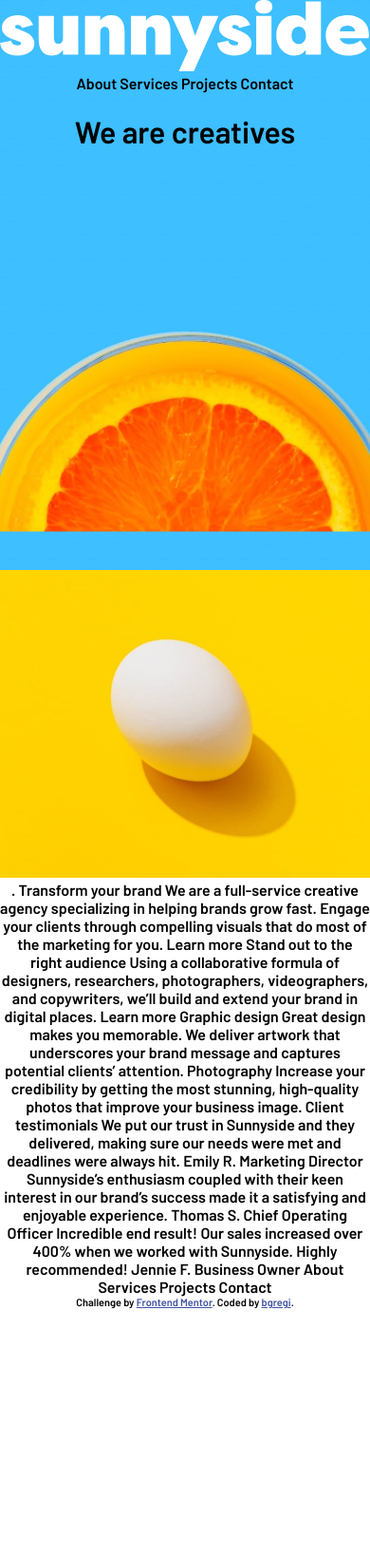
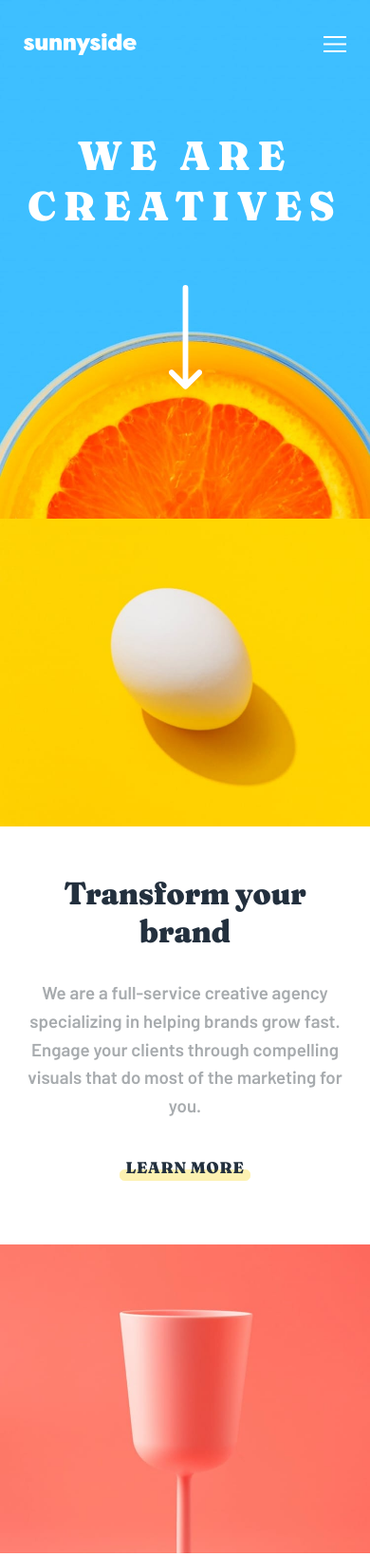
Before and after one commit to bgregi/fm-sunnyside-landing-page, a plain HTML site: page index.html in a window 390 px wide. Shown: the top 1639 px of the page at 95% size. Before the commit the page ends 1377 px from the top, so only its background shows below. Drawn offline with Linux system fonts and the light colour scheme.

Commit message:
Working on mobile CSS and HTML

```diff
--- a/index.html
+++ b/index.html
@@ -14,50 +14,81 @@
         <link rel="stylesheet" href="styles.css" />
 
         <title>Frontend Mentor | Sunnyside agency landing page</title>
-
-        <!-- Feel free to remove these styles or customise in your own stylesheet 👍 -->
-        <style>
-            .attribution {
-                font-size: 11px;
-                text-align: center;
-            }
-            .attribution a {
-                color: hsl(228, 45%, 44%);
-            }
-        </style>
     </head>
     <body>
         <div class="orange">
             <header>
-                <img src="images/logo.svg" alt="Sunnyside Logo" id="logo">
-                <div class="menu">
-                    About Services Projects Contact
+                <div class="top-header">
+                    <img
+                        src="images/logo.svg"
+                        alt="Sunnyside Logo"
+                        id="sunnyside-logo"
+                    />
+                    <img
+                        src="images/icon-hamburger.svg"
+                        alt="Menu"
+                        id="menu-img"
+                    />
                 </div>
+                <div class="menu">About Services Projects Contact</div>
             </header>
             <h1>We are creatives</h1>
+            <img
+                src="images/icon-arrow-down.svg"
+                alt="Arrow Down"
+                id="arrow-down"
+            />
         </div>
-        <div class="egg">
-            <img src="images/mobile/image-transform.jpg" alt="Egg" id="egg">
+        <div class="transform">
+            <img src="images/mobile/image-transform.jpg" alt="Egg" id="egg" />
+            <h2>Transform your brand</h2>
+            <p>
+                We are a full-service creative agency specializing in helping
+                brands grow fast. Engage your clients through compelling visuals
+                that do most of the marketing for you.
+            </p>
+            <h3>
+                Learn more
+                <div class="underline yellow"></div>
+            </h3>
         </div>
-        .
-         Transform your brand We
-        are a full-service creative agency specializing in helping brands grow
-        fast. Engage your clients through compelling visuals that do most of the
-        marketing for you. Learn more Stand out to the right audience Using a
-        collaborative formula of designers, researchers, photographers,
-        videographers, and copywriters, we’ll build and extend your brand in
-        digital places. Learn more Graphic design Great design makes you
-        memorable. We deliver artwork that underscores your brand message and
-        captures potential clients’ attention. Photography Increase your
-        credibility by getting the most stunning, high-quality photos that
-        improve your business image. Client testimonials We put our trust in
-        Sunnyside and they delivered, making sure our needs were met and
-        deadlines were always hit. Emily R. Marketing Director Sunnyside’s
-        enthusiasm coupled with their keen interest in our brand’s success made
-        it a satisfying and enjoyable experience. Thomas S. Chief Operating
-        Officer Incredible end result! Our sales increased over 400% when we
-        worked with Sunnyside. Highly recommended! Jennie F. Business Owner
-        About Services Projects Contact
+        <div class="stand-out">
+            <img
+                src="images/mobile/image-stand-out.jpg"
+                alt="Stand out"
+                id="stand-out"
+            />
+            <h2>Stand out to the right audience</h2>
+            <p>
+                Using a collaborative formula of designers, researchers,
+                photographers, videographers, and copywriters, we’ll build and
+                extend your brand in digital places.
+            </p>
+            <h3>
+                Learn more
+                <div class="underline red"></div>
+            </h3>
+
+        </div>
+        <div class="graphic-design">
+            <h2 class="smaller-h2">
+                Graphic Design
+            </h2>
+            <p class="smaller-p">
+                Great design makes you memorable. We deliver
+                artwork that underscores your brand message and captures potential
+                clients’ attention.
+            </p>
+        </div>
+        Photography Increase your credibility by getting the
+        most stunning, high-quality photos that improve your business image.
+        Client testimonials We put our trust in Sunnyside and they delivered,
+        making sure our needs were met and deadlines were always hit. Emily R.
+        Marketing Director Sunnyside’s enthusiasm coupled with their keen
+        interest in our brand’s success made it a satisfying and enjoyable
+        experience. Thomas S. Chief Operating Officer Incredible end result! Our
+        sales increased over 400% when we worked with Sunnyside. Highly
+        recommended! Jennie F. Business Owner About Services Projects Contact
 
         <div class="attribution">
             Challenge by
--- a/styles.scss
+++ b/styles.scss
@@ -45,8 +45,12 @@ $white: hsl(0, 0%, 100%);
     src: url(fonts/Barlow-SemiBold.ttf);
 }
 @font-face {
-    font-family: Fraunces;
+    font-family: Fraunces Variable;
     src: url(fonts/Fraunces-VariableFont_SOFT\,WONK\,opsz\,wght.ttf);
+}
+@font-face {
+    font-family: Fraunces Bold;
+    src: url(fonts/Fraunces_72pt_Soft-Black.ttf);
 }
 
 html {
@@ -65,7 +69,114 @@ img {
 }
 
 .orange {
+    width: 100vw;
     background-image: url(images/mobile/image-header.jpg);
     background-size: 100%;
-    height: 600px;
+    background-repeat: no-repeat;
+    height: 140vw;
+    padding: 35px 25px 0;
+    box-sizing: border-box;
+
+    .top-header {
+        display: flex;
+        justify-content: space-between;
+        align-items: center;
+
+        #sunnyside-logo {
+            width: 35%;
+        }
+
+        #menu-img {
+            width: 7%;
+        }
+    }
+
+    .menu {
+        display: none;
+    }
+
+    h1 {
+        font-family: Fraunces Bold, serif;
+        color: $white;
+        font-weight: 900;
+        font-size: 11vw;
+        text-transform: uppercase;
+        padding: 50px 0 28px;
+        letter-spacing: 8px;
+    }
+
+    #arrow-down {
+        width: 35px;
+    }
 }
+
+.transform {
+    width: 100vw;
+    display: flex;
+    flex-direction: column;
+    align-items: center;
+
+    #egg {
+        width: 100vw;
+    }
+
+}
+
+h2 {
+    font-family: Fraunces Bold, serif;
+    color: $vdd-blue;
+    font-size: 8.5vw;
+    margin: 0;
+    padding: 50px 15% 30px;
+
+}
+
+p {
+    margin: 0;
+    padding: 0 7%;
+    font-size: 4.8vw;
+    color: $g-blue;
+    line-height: 7.6vw;
+}
+
+h3 {
+    font-family: Fraunces Bold, serif;
+    color: $vdd-blue;
+    text-transform: uppercase;
+    font-size: 4.3vw;
+    letter-spacing: .2vw;
+    margin: 40px 40px 60px;
+
+
+
+}
+
+.underline {
+    height: 2.5vw;
+    opacity: .3;
+    width: 35vw;
+    position: relative;
+    bottom: 2vw;
+    border: $yellow solid 1px;
+    border-radius: 1.25vw;
+    z-index: -1;
+
+    &.yellow {
+        background-color: $yellow;
+
+    }
+
+    &.red {
+        background-color: $sf-red;
+    }
+}
+
+.stand-out {
+    display: flex;
+    flex-direction: column;
+    align-items: center;
+}
+
+.graphic-design {
+    background-image: url(images/mobile/image-graphic-design.jpg);
+}
```
Also changed, not shown: fonts/Fraunces_72pt_Soft-Black.ttf (added), fonts/Fraunces_72pt_Soft-Bold.ttf (added), fonts/Fraunces_72pt_SuperSoft-Black.ttf (added), fonts/Fraunces_72pt_SuperSoft-Bold.ttf (added), styles.css, 2 other files.
